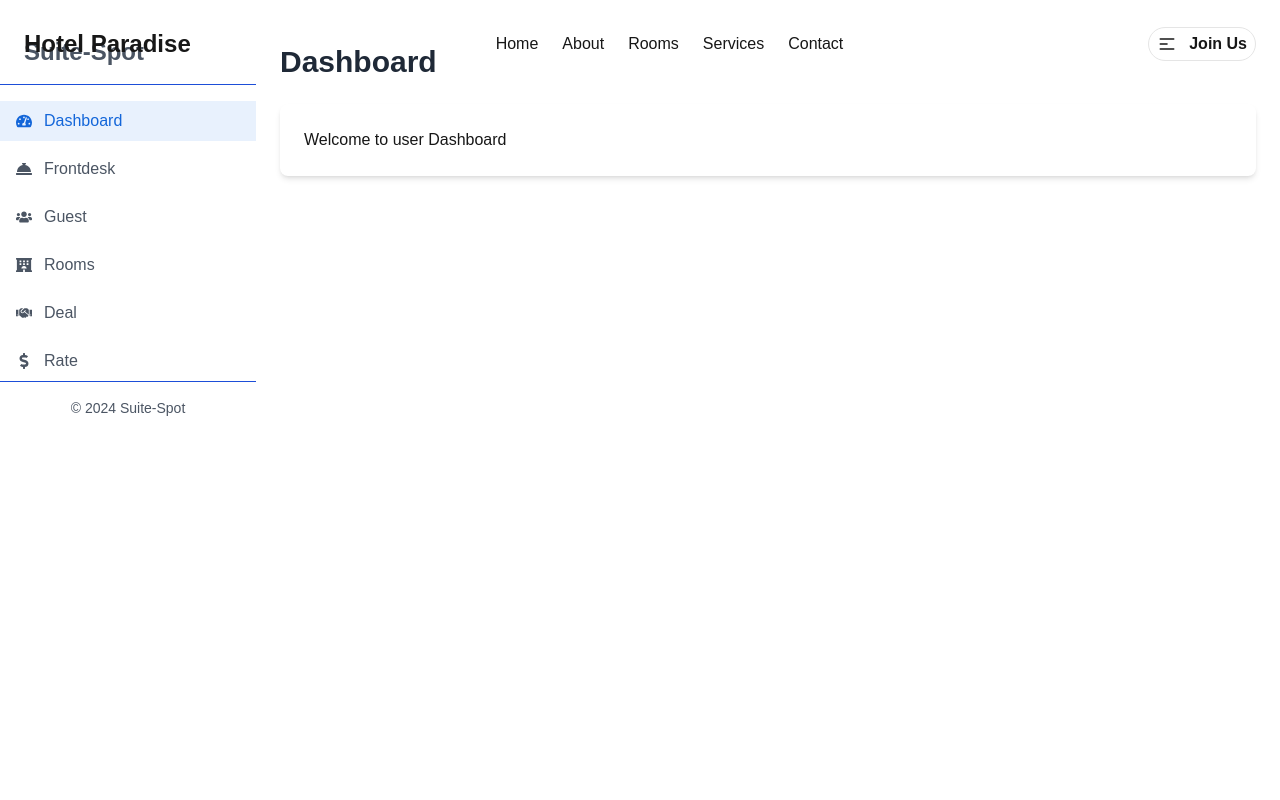
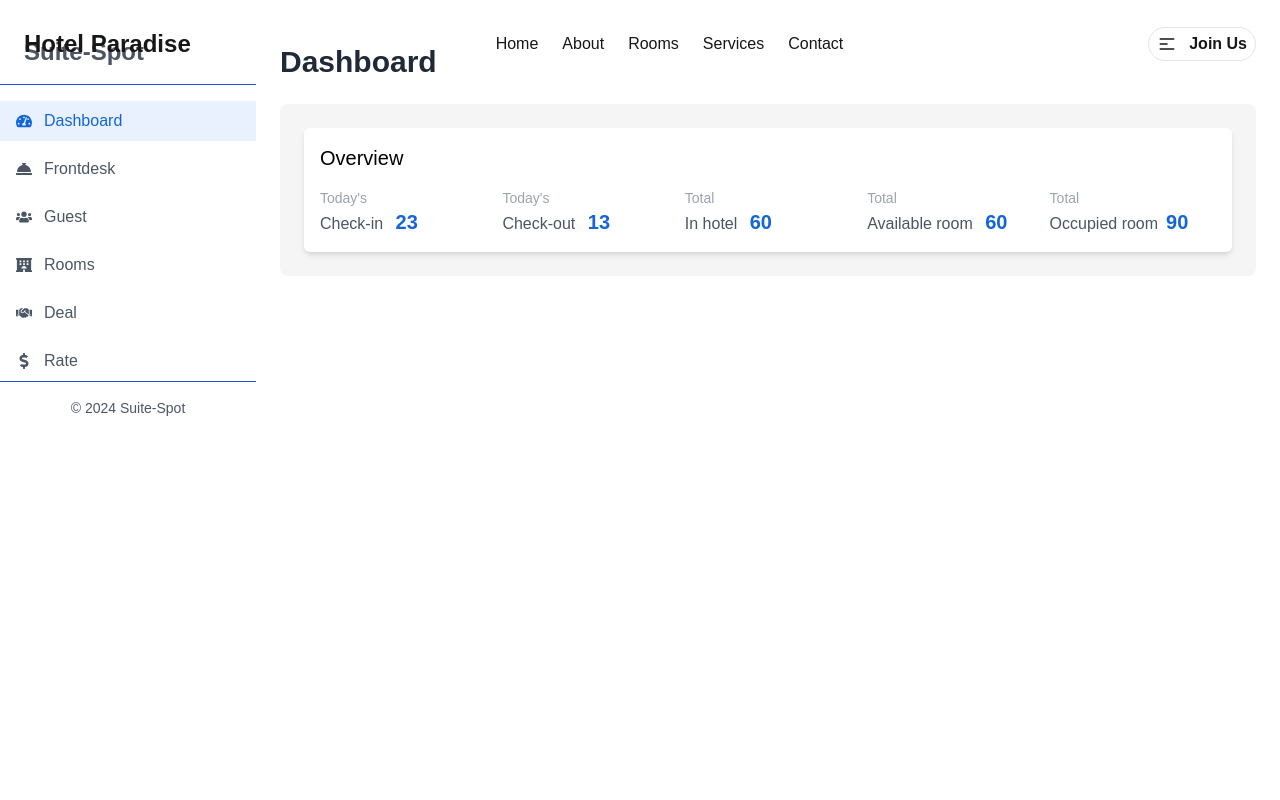
Before and after one commit to NabilaFerdousPrapty/Suite-Spot, a Next.js app: page /user-dashboard in a window 1280 px wide. Shown: the top 800 px of the page. Built offline with nearby package versions, Linux system fonts and the light colour scheme.

Commit message:
Added Stats on user dashboard

```diff
--- a/app/user-dashboard/layout.tsx
+++ b/app/user-dashboard/layout.tsx
@@ -14,7 +14,7 @@ const Layout = ({ children }) => {
                 <header className="mb-6">
                     <h1 className="text-3xl font-bold text-gray-800">Dashboard</h1>
                 </header>
-                <div className="bg-white p-6 shadow-md rounded-lg">{children}</div>
+                <div className="bg-[#f5f5f5] p-6 rounded-lg">{children}</div>
             </main>
         </div>
     );
--- a/app/user-dashboard/page.tsx
+++ b/app/user-dashboard/page.tsx
@@ -1,9 +1,10 @@
+import Stats from '@/components/user-dashboard/stats';
 import React from 'react';
 
 const page = () => {
     return (
-        <div>
-            Welcome to user Dashboard
+        <div className='bg-[#f5f5f5] rounded  text-black'>
+            <Stats />
         </div>
     );
 };
--- /dev/null
+++ b/components/user-dashboard/stats.tsx
@@ -0,0 +1,35 @@
+import React from 'react';
+
+const Stats = () => {
+    return (
+        <div>
+            <div className='bg-white shadow-md p-4 rounded-md'>
+                <h1 className='text-xl mb-4'>Overview</h1>
+                <div className='grid grid-cols-2 md:grid-cols-3 lg:grid-cols-5 gap-4'>
+                    <div>
+                        <p className='text-sm text-gray-400'>Today's</p>
+                        <p className='text-gray-600'>Check-in <span className='text-[#1366D9] text-xl font-semibold ml-2'>23</span></p>
+                    </div>
+                    <div>
+                        <p className='text-sm text-gray-400'>Today's</p>
+                        <p className='text-gray-600'>Check-out <span className='text-[#1366D9] text-xl font-semibold ml-2'>13</span></p>
+                    </div>
+                    <div>
+                        <p className='text-sm text-gray-400'>Total</p>
+                        <p className='text-gray-600'>In hotel <span className='text-[#1366D9] text-xl font-semibold ml-2'>60</span></p>
+                    </div>
+                    <div>
+                        <p className='text-sm text-gray-400'>Total</p>
+                        <p className='text-gray-600'>Available room <span className='text-[#1366D9] text-xl font-semibold ml-2'>60</span></p>
+                    </div>
+                    <div>
+                        <p className='text-sm text-gray-400'>Total</p>
+                        <p className='text-gray-600'>Occupied room<span className='text-[#1366D9] text-xl font-semibold ml-2'>90</span></p>
+                    </div>
+                </div>
+            </div>
+        </div>
+    );
+};
+
+export default Stats;
```
